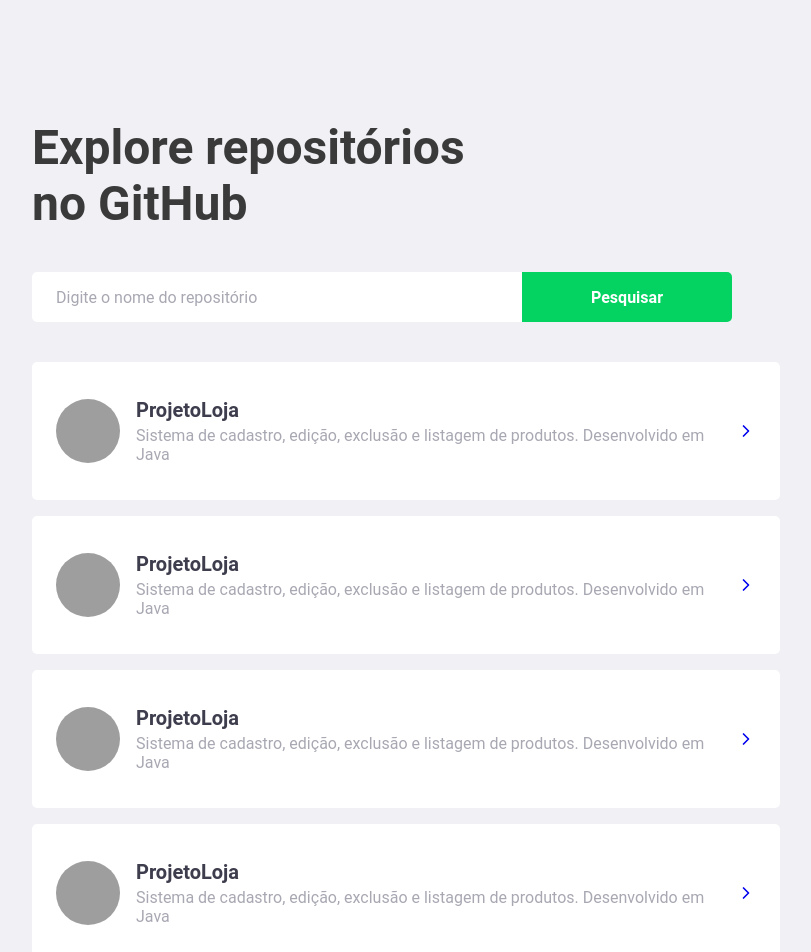
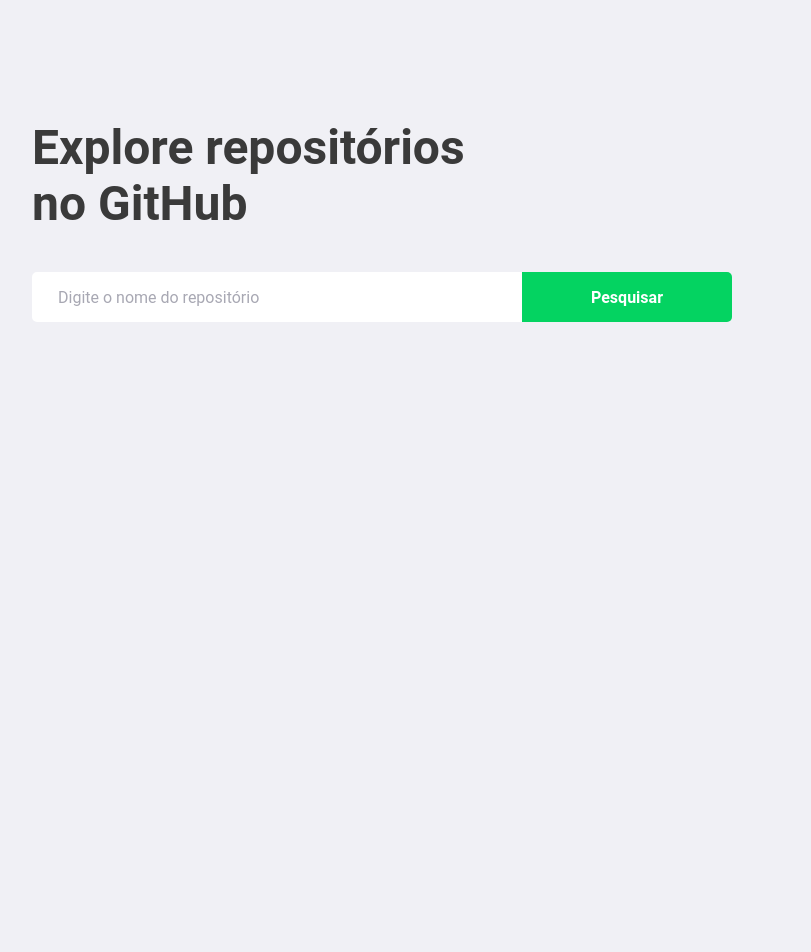
Before and after one commit to gui352/GitHubRepository, a React (Create React App) app: page / in a window 1280 px wide. Shown: the top 952 px of the page, without its empty margins (128-939 px from the left). After the commit the page ends 800 px from the top, so only its background shows below. Built offline with nearby package versions, Linux system fonts and the light colour scheme; grey boxes are pictures that could not be loaded.

Commit message:
tag Link e salvamento em memória cash 16-07

```diff
--- a/src/pages/Dashboard/index.tsx
+++ b/src/pages/Dashboard/index.tsx
@@ -1,7 +1,7 @@
-import { useState, FormEvent } from 'react';
-import { Title, Repositories, Form } from './styles';
+import { useState, useEffect, FormEvent } from 'react';
+import { Title, Repositories, Form, Error } from './styles';
+import { Link } from 'react-router-dom';
 import api from '../../services/api';
-import { FiChevronRight } from 'react-icons/fi';
 
 interface Repository{
   full_name: string;
@@ -14,31 +14,63 @@
 
 const Dashboard: React.FC = () => {
   const[newRepo, setNewRepo] = useState('');
-  const[repositories, setRepositories] = useState<Repository[]>([]);
+  const [inputError, setInputError] = useState('');
+  const[repositories, setRepositories] = useState<Repository[]>(() => {
+    const storageRepository = localStorage.getItem(
+      '@GitHubExplorer:repositories'
+    );
+
+    if(storageRepository){
+      return JSON.parse(storageRepository);
+    }
+
+    return[];
+  });
+
+  useEffect(() => {
+    localStorage.setItem(
+      '@GitHubExplorer:repositories',
+      JSON.stringify(repositories)
+    )
+  }, [repositories]);
 
   async function handleAddRepository(event: FormEvent<HTMLFormElement>): Promise<void>{
       event.preventDefault();
 
-      const response = await api.get<Repository>(`repos/${newRepo}`);
-      const repository = response.data;
+      if(!newRepo){
+        setInputError("Digite um usuário/repositório para pesquisar. ");
+        return;
+      }
 
-      setRepositories([...repositories, repository]);
-      setNewRepo('');
+      try{
+
+        const response = await api.get<Repository>(`repos/${newRepo}`);
+        const repository = response.data;
+
+        setRepositories([...repositories, repository]);
+        setNewRepo('');
+
+      }catch(err){
+        setInputError("Repositório não encontrado ou inexistente. ");
+
+      }
   }
 
   return (
     <>
       <Title>Explore repositórios no GitHub</Title>
 
-      <Form onSubmit={handleAddRepository}>
+      <Form hasError={Boolean(inputError)} onSubmit={handleAddRepository}>
         <input onChange={e => setNewRepo(e.target.value)} placeholder="Digite o nome do repositório" value={newRepo}/>
         <button type="submit">Pesquisar</button>
       </Form>
 
+      {inputError && <Error>{inputError }</Error>}
+
       <Repositories>
 
-        {/**repositories.map(repository => (
-        <a key={repository.full_name} href="teste">
+        {repositories.map(repository => (
+        <Link key={repository.full_name} to={`/repository/${repository.full_name}`}>
             <img
               src={repository.owner.avatar_url}
               alt={repository.owner.login}
@@ -47,56 +79,8 @@
               <strong>{repository.full_name}</strong>
               <p>{repository.description}</p>
             </div>
-        </a>
-        ))**/}
-
-        <a href="teste">
-            <img
-              src="https://avatars.githubusercontent.com/u/80405961?v=4"
-              alt="Guilherme"
-            />
-            <div>
-              <strong>ProjetoLoja</strong>
-              <p>Sistema de cadastro, edição, exclusão e listagem de produtos. Desenvolvido em Java</p>
-            </div>
-            <FiChevronRight size={20}/>
-        </a>
-
-        <a href="teste">
-            <img
-              src="https://avatars.githubusercontent.com/u/80405961?v=4"
-              alt="Guilherme"
-            />
-            <div>
-              <strong>ProjetoLoja</strong>
-              <p>Sistema de cadastro, edição, exclusão e listagem de produtos. Desenvolvido em Java</p>
-            </div>
-            <FiChevronRight size={20}/>
-        </a>
-
-        <a href="teste">
-            <img
-              src="https://avatars.githubusercontent.com/u/80405961?v=4"
-              alt="Guilherme"
-            />
-            <div>
-              <strong>ProjetoLoja</strong>
-              <p>Sistema de cadastro, edição, exclusão e listagem de produtos. Desenvolvido em Java</p>
-            </div>
-            <FiChevronRight size={20}/>
-        </a>
-
-        <a href="teste">
-            <img
-              src="https://avatars.githubusercontent.com/u/80405961?v=4"
-              alt="Guilherme"
-            />
-            <div>
-              <strong>ProjetoLoja</strong>
-              <p>Sistema de cadastro, edição, exclusão e listagem de produtos. Desenvolvido em Java</p>
-            </div>
-            <FiChevronRight size={20}/>
-        </a>
+        </Link>
+        ))}
 
       </Repositories>
     </>
--- a/src/pages/Dashboard/styles.ts
+++ b/src/pages/Dashboard/styles.ts
@@ -1,5 +1,10 @@
 import styled from 'styled-components';
 import { shade } from 'polished';
+import { css } from 'styled-components';
+
+interface FormProps{
+  hasError: boolean;
+}
 
 export const Title = styled.h1`
   font-size: 48px;
@@ -8,19 +13,24 @@
   line-height: 56px;
   margin-top: 80px;
 `;
-export const Form = styled.form`
+export const Form = styled.form<FormProps>`
   margin-top: 40px;
   max-width: 700px;
   display: flex;
 
   input {
     flex: 1;
-    height: 50px;
+    height: 46px;
     padding: 0 24px;
     border: 0;
     border-radius: 5px 0 0 5px;
     color: #3a3a3a;
     font-size: 16px;
+
+    border: 2px solid #fff;
+    ${props => props.hasError && css`
+      border-color: #c53030;
+    `}
 
     &::placeholder {
       color: #a8a8b3;
@@ -43,6 +53,13 @@
     }
   }
 `;
+
+export const Error = styled.span`
+  display: block;
+  color: #c53030;
+  margin_top: 8px;
+`;
+
 export const Repositories = styled.div`
   margin-top: 40px;
   max-width:700px;
--- a/src/pages/Repository/index.tsx
+++ b/src/pages/Repository/index.tsx
@@ -1,7 +1,14 @@
 import React from 'react';
+import { useRouteMatch } from 'react-router-dom'
+
+interface RepositoryParams{
+  repository: string;
+}
 
 const Repository: React.FC = () =>{
-  return <h1>Repository</h1>;
+  const { params } = useRouteMatch<RepositoryParams>();
+
+  return <h1>Repository: {params.repository}</h1>;
 };
 
 export default Repository;
--- a/src/routes/index.tsx
+++ b/src/routes/index.tsx
@@ -7,7 +7,7 @@
 const Routes: React.FC = () => (
   <Switch>
     <Route path='/' exact component={Dashboard} />
-    <Route path='/repository' component={Repository} />
+    <Route path='/repository/:repository+' component={Repository} />
   </Switch>
 );
 
```
